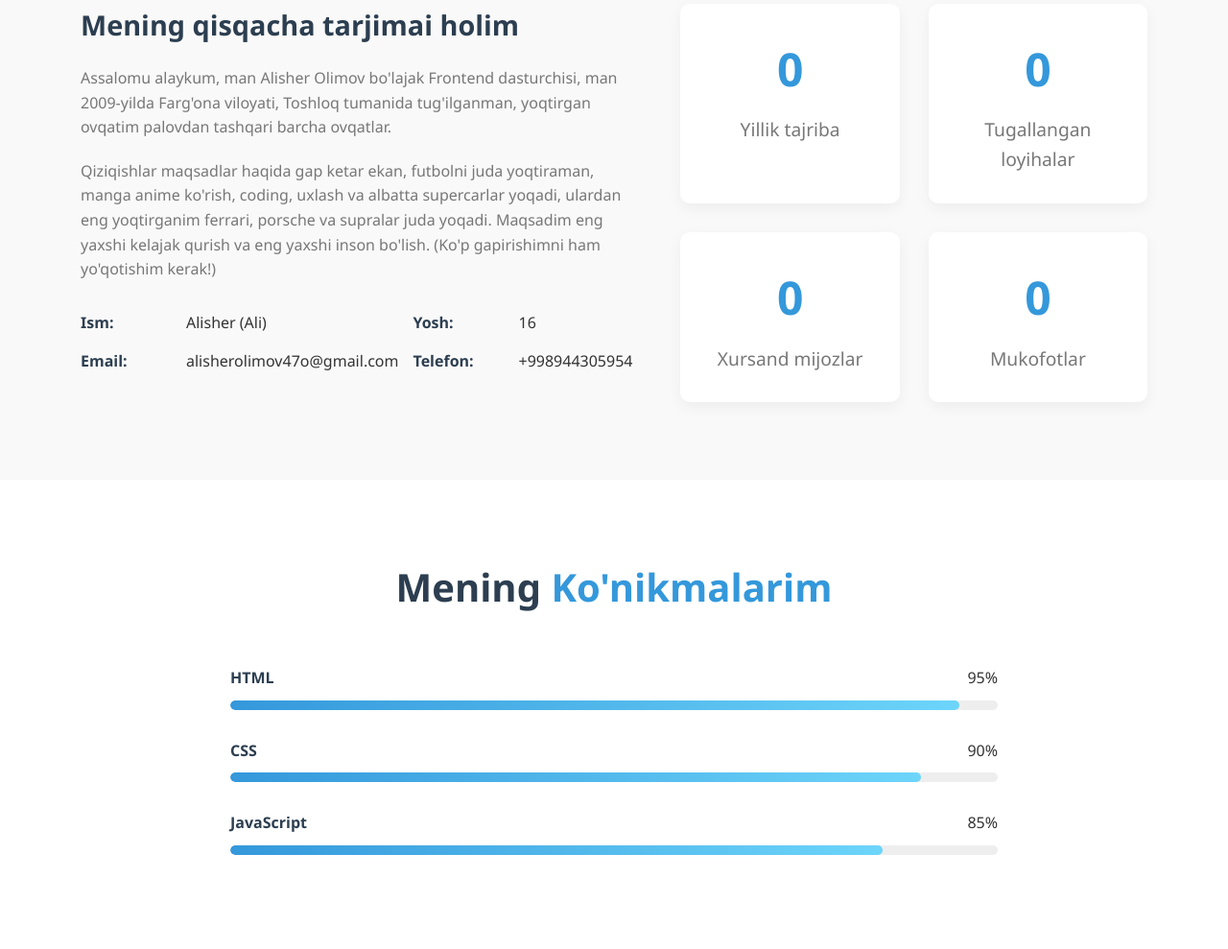
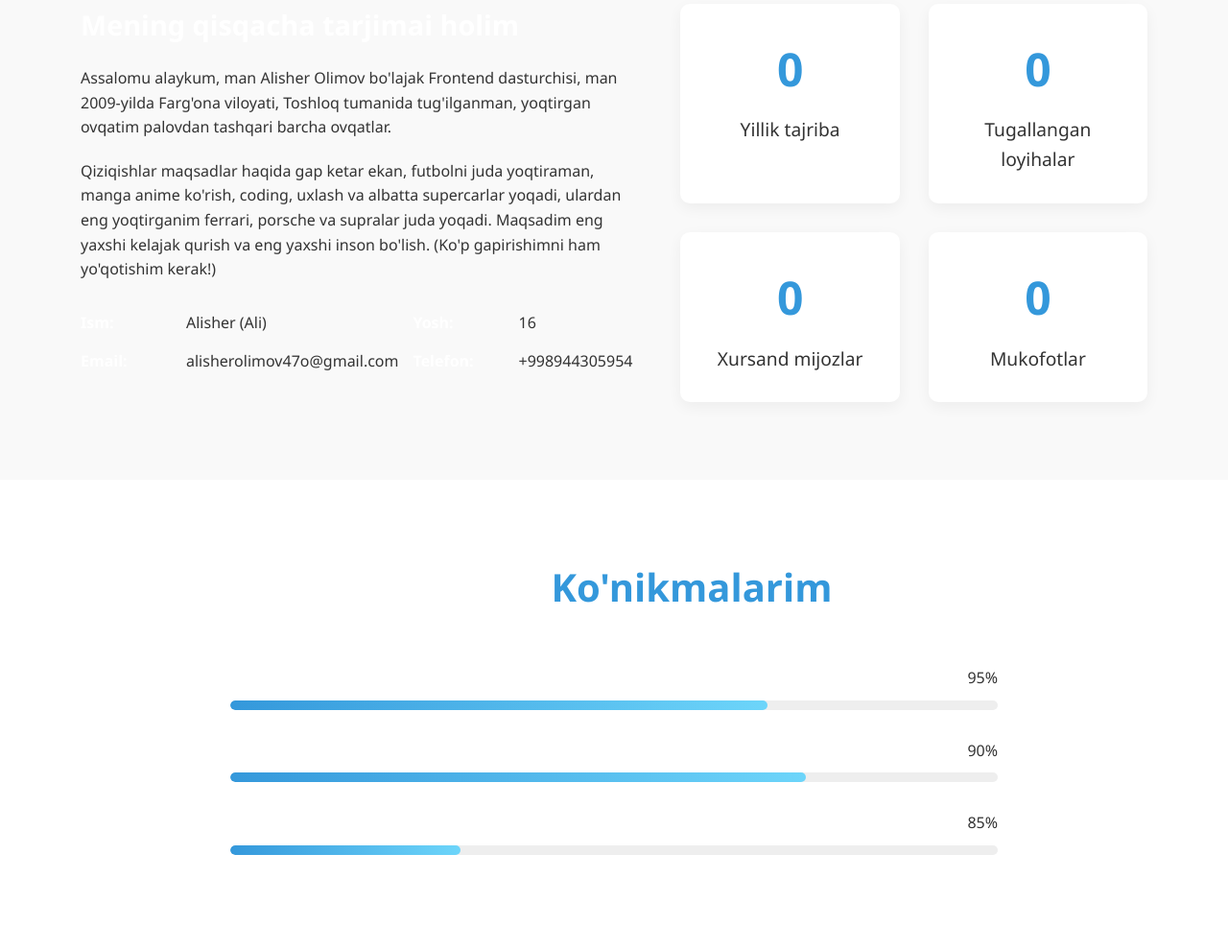
Before and after one commit to alisherwebb/olimovku, a plain HTML site: page index.html in a window 1280 px wide. Shown: the part 991-1980 px from the top of the page at 96% size. Drawn offline with Linux system fonts and the light colour scheme; a script that the page names is missing.

Commit message:
qora qo'shildi

```diff
--- a/style.css
+++ b/style.css
@@ -3,9 +3,9 @@
   --secondary-color: #2c3e50;
   --accent-color: #e74c3c;
   --light-color: #ecf0f1;
-  --dark-color: #2c3e50;
+  --dark-color: #ffffff;
   --text-color: #333;
-  --text-light: #777;
+  --text-light: #77700;
 }
 
 * {
@@ -23,6 +23,7 @@ body {
   background-color: #f9f9f9;
   color: var(--text-color);
   line-height: 1.6;
+  user-select: none;
 }
 
 .container {
@@ -71,7 +72,7 @@ section {
 }
 
 header {
-  background-color: white;
+  background-color: rgb(0, 0, 0);
   box-shadow: 0 2px 10px rgba(0, 0, 0, 0.1);
   position: fixed;
   width: 100%;
@@ -313,15 +314,15 @@ nav ul li a:hover::after {
 }
 
 .html {
-  width: 95%;
+  width: 70%;
 }
 
 .css {
-  width: 90%;
+  width: 75%;
 }
 
 .js {
-  width: 85%;
+  width: 30%;
 }
 
 .react {
```
